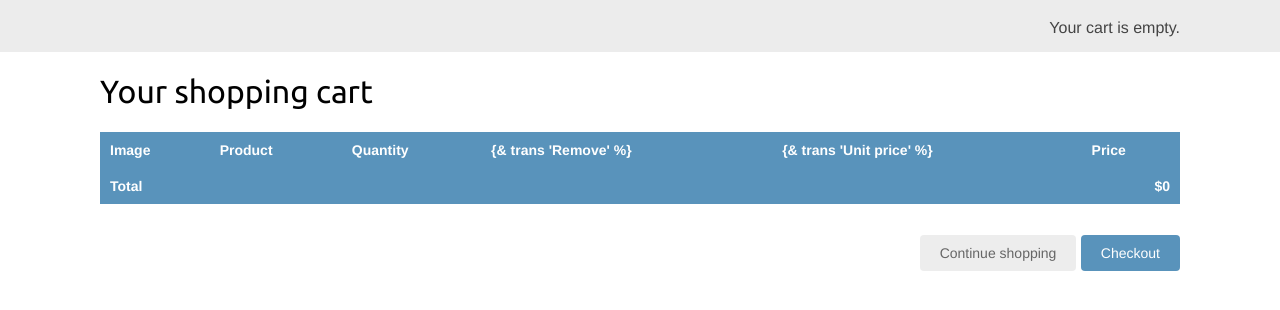
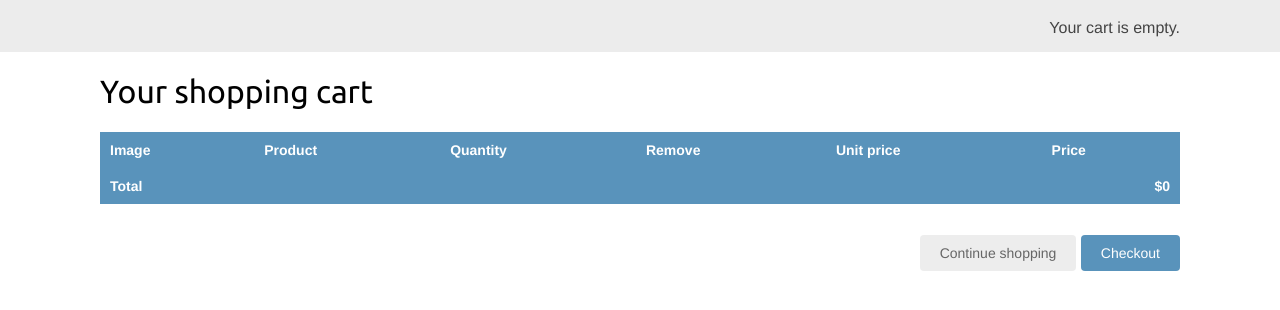
Before and after one commit to Th3VaultDweller/Django-Shop-App, a Django app: page /cart/ in a window 1280 px wide. Shown: the part 46-356 px from the top of the page. Run offline with Django 4.2, Linux system fonts and the light colour scheme; parts of the project's set-up code (start-up, migrations or seed data) failed here and were passed over.

Commit message:
Minor fixes

```diff
--- a/myshop/cart/templates/cart/detail.html
+++ b/myshop/cart/templates/cart/detail.html
@@ -14,8 +14,8 @@
         <th>{% trans 'Image' %}</th>
         <th>{% trans 'Product' %}</th>
         <th>{% trans 'Quantity' %}</th>
-        <th>{& trans 'Remove' %}</th>
-        <th>{& trans 'Unit price' %}</th>
+        <th>{% trans 'Remove' %}</th>
+        <th>{% trans 'Unit price' %}</th>
         <th>{% trans 'Price' %}</th>
       </tr>
     </thead>
```
